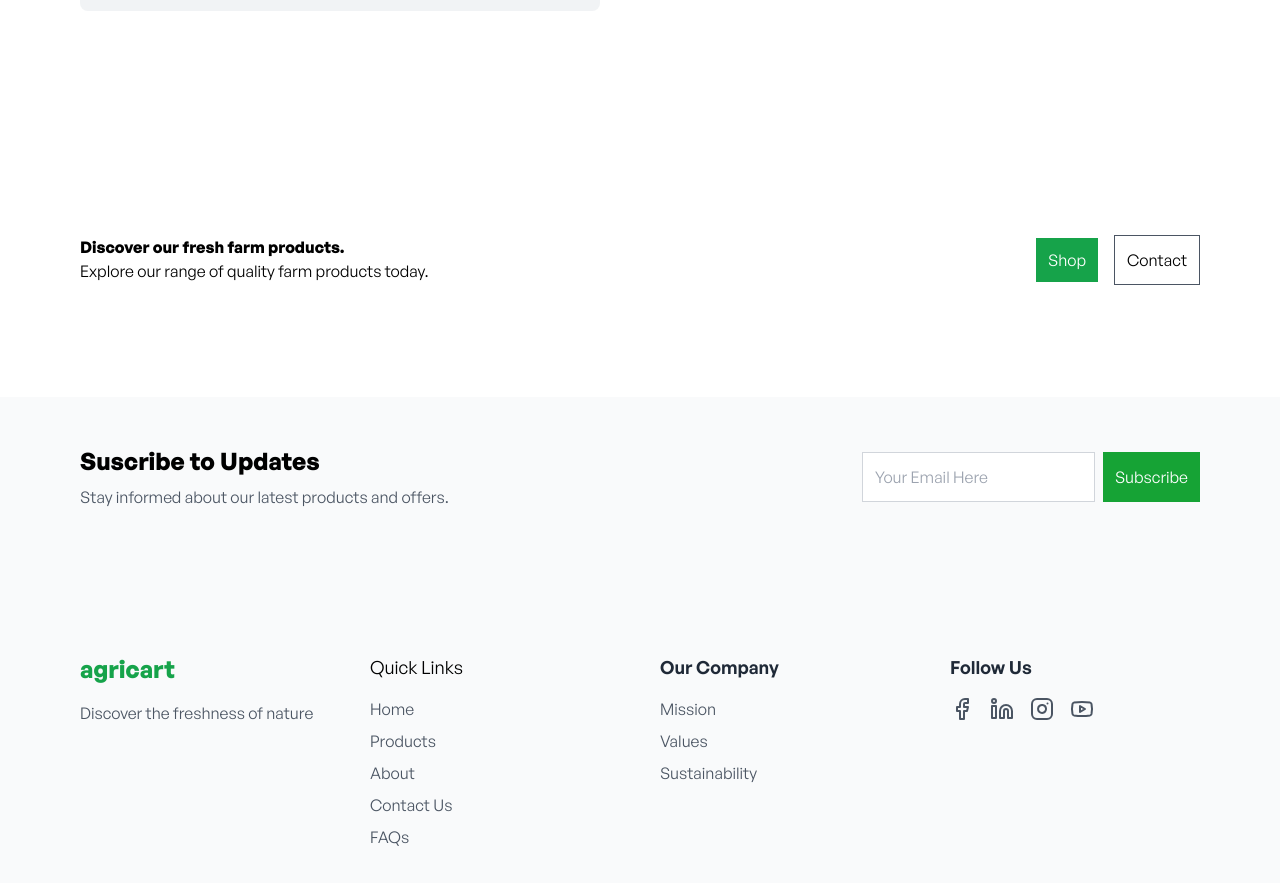
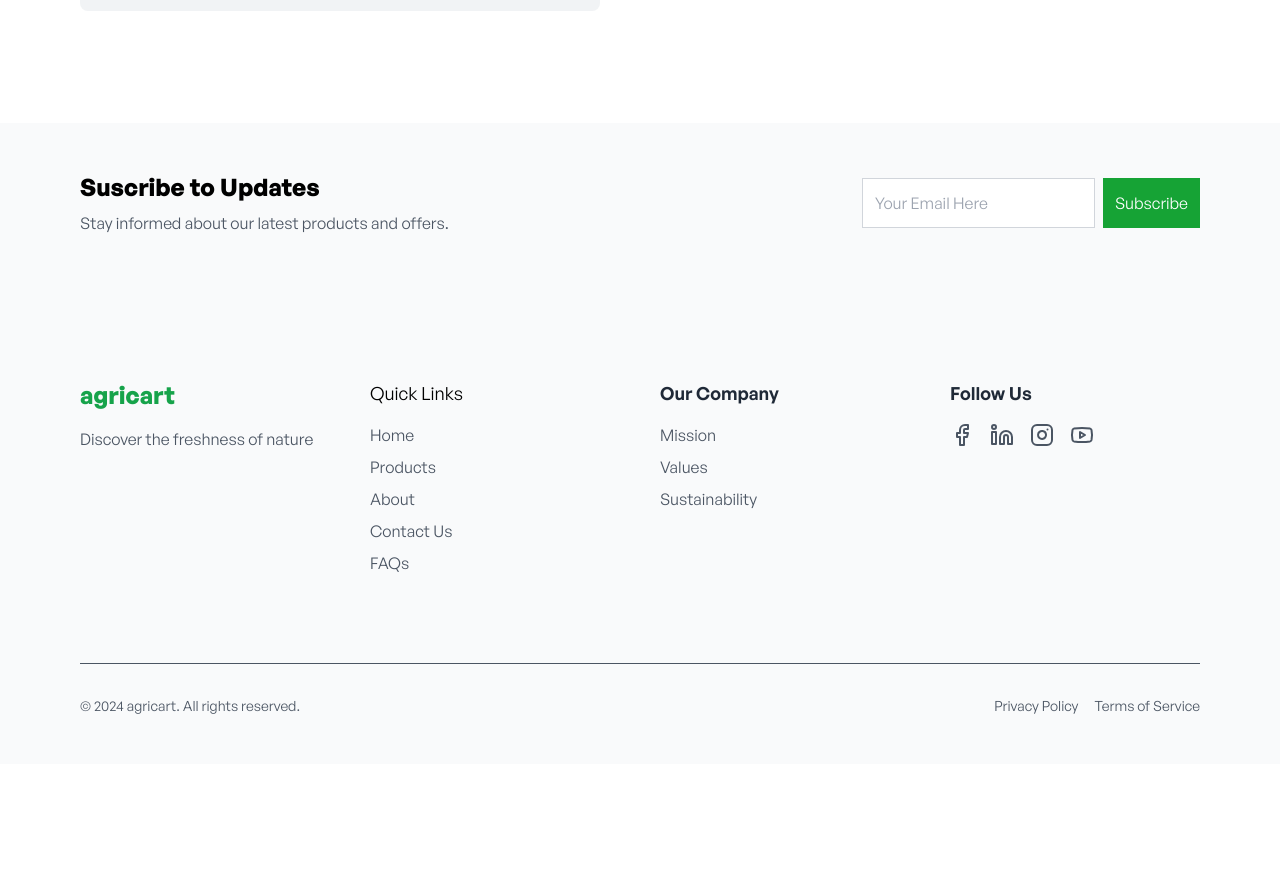
Before and after one commit to m0nztrum/agricart, a React (Vite) app: page / in a window 1280 px wide. Shown: the part 2660-3543 px from the top of the page. After the commit the page ends 3424 px from the top, so only its background shows below. Built offline with nearby package versions, Linux system fonts and the light colour scheme; no server answers; a web font is replaced by a local one.

Commit message:
removed cta section

```diff
--- a/src/components/home/Cta.tsx
+++ /dev/null
@@ -1,18 +0,0 @@
-import { Link } from "react-router-dom";
-export const Cta = () => {
-    return (
-        <div className="container mx-auto px-4 py-16 md:px-20 md:py-28">
-            <div className="flex justify-between">
-                <div>
-                    <h3 className="font-bold">Discover our fresh farm products.</h3>
-                    <p>Explore our range of quality farm products today.</p>
-                </div>
-                <div className="space-x-4">
-                    <Link to='/products' className="bg-green-600 p-3 text-white hover:bg-green-700">Shop</Link>
-
-                    <button className="border border-gray-600 p-3">Contact</button>
-                </div>
-            </div>
-        </div>
-    );
-};
--- a/src/pages/Home.tsx
+++ b/src/pages/Home.tsx
@@ -11,7 +11,6 @@ export const Home = () => {
             <Services />
             <ProductPreview />
             <Testimonials />
-            <Cta />
         </div>
     );
 };
```
